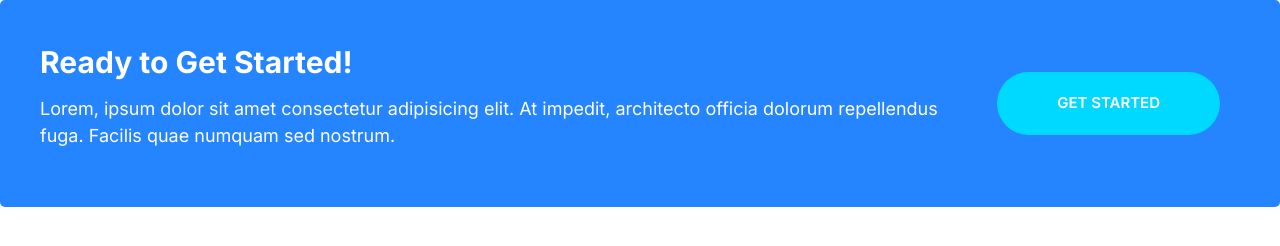
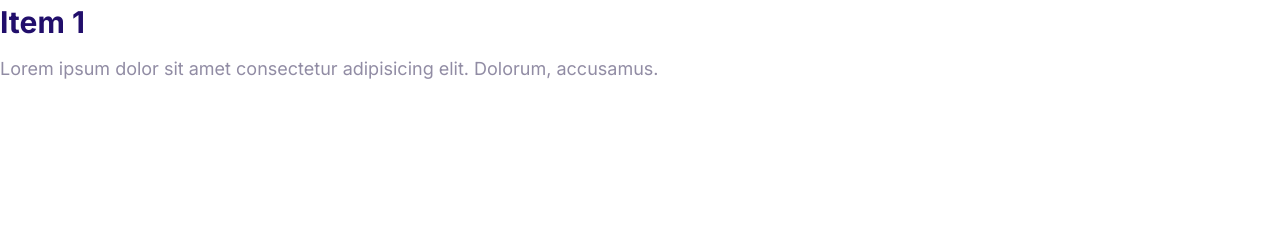
Before and after one commit to smsakib15/Cloud-Hosting-Landing-Page, a plain HTML site: page index.html in a window 1280 px wide. Drawn offline with Linux system fonts and the light colour scheme.

Commit message:
Worked with the collapsibles.

```diff
--- a/css/styles.css
+++ b/css/styles.css
@@ -564,3 +564,36 @@ a {
         margin: 0 2rem;
     }
 }
+
+/* Collapsibles */
+
+.collapsible__header {
+    display: flex;
+    justify-content: space-between;
+}
+
+.collapsible__heading {
+    margin-top: 0;
+    font-size: 3rem;
+}
+
+.collapsible__chevron {
+    transform: rotate(-90deg);
+    transition: transform 0.3s;
+}
+
+.collapsible__content {
+    max-height: 0;
+    overflow: hidden;
+    opacity: 0;
+    transition: all 0.3s;
+}
+
+.collapsible--expanded .collapsible__chevron {
+    transform: rotate(0);
+}
+
+.collapsible--expanded .collapsible__content {
+    max-height: 100vh;
+    opacity: 1;
+}
--- a/index.html
+++ b/index.html
@@ -12,14 +12,17 @@
     <link rel="stylesheet" href="css/styles.css">
 </head>
 <body>
-    <div class="callout callout--primary">
-        <div class="grid grid--1x2">
-          <div class="callout__content">
-            <h2 class="callout__heading">Ready to Get Started!</h2>
-            <p>Lorem, ipsum dolor sit amet consectetur adipisicing elit. At impedit, architecto officia dolorum repellendus fuga. Facilis quae numquam sed nostrum.</p>
-          </div>
-          <a href="#" class="btn btn--secondary btn--stretched">Get Started</a>
+    <div class="collapsible collapsible--expanded">
+        <header class="collapsible__header">
+          <h2 class="collapsible__heading">Item 1</h2>
+          <svg class="icon icon--white collapsible__chevron">
+            <use xlink:href="images/sprite.svg#chevron"></use>
+          </svg>
+        </header>
+        <div class="collapsible__content">
+          Lorem ipsum dolor sit amet consectetur adipisicing elit. Dolorum, accusamus.
         </div>
     </div>
+    <script src="js/main.js"></script>
 </body>
 </html>
--- /dev/null
+++ b/js/main.js
@@ -0,0 +1,6 @@
+const collapsibles = document.querySelectorAll(".collapsible");
+collapsibles.forEach((item) =>
+  item.addEventListener("click", function () {
+    this.classList.toggle("collapsible--expanded");
+  })
+);
```
Also changed, not shown: components/collapsibles.html (added, +11 -0 lines).
